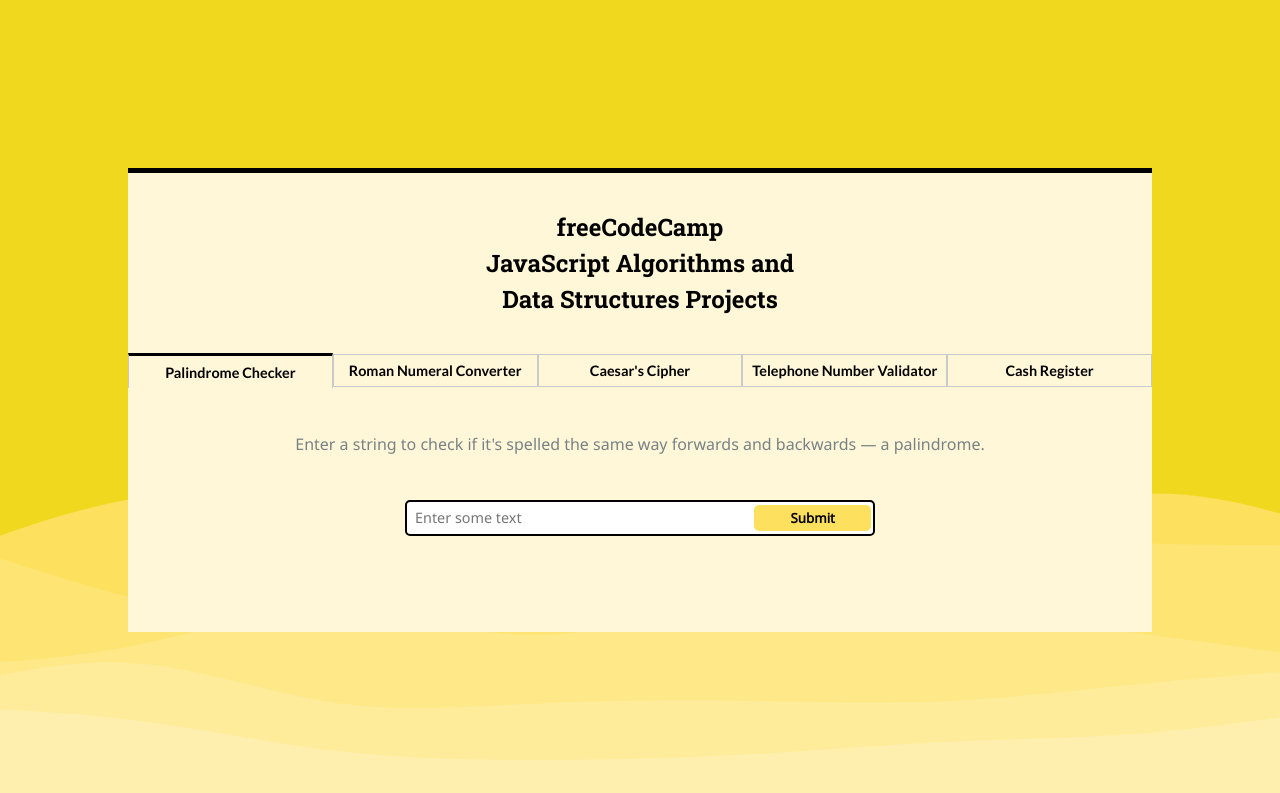
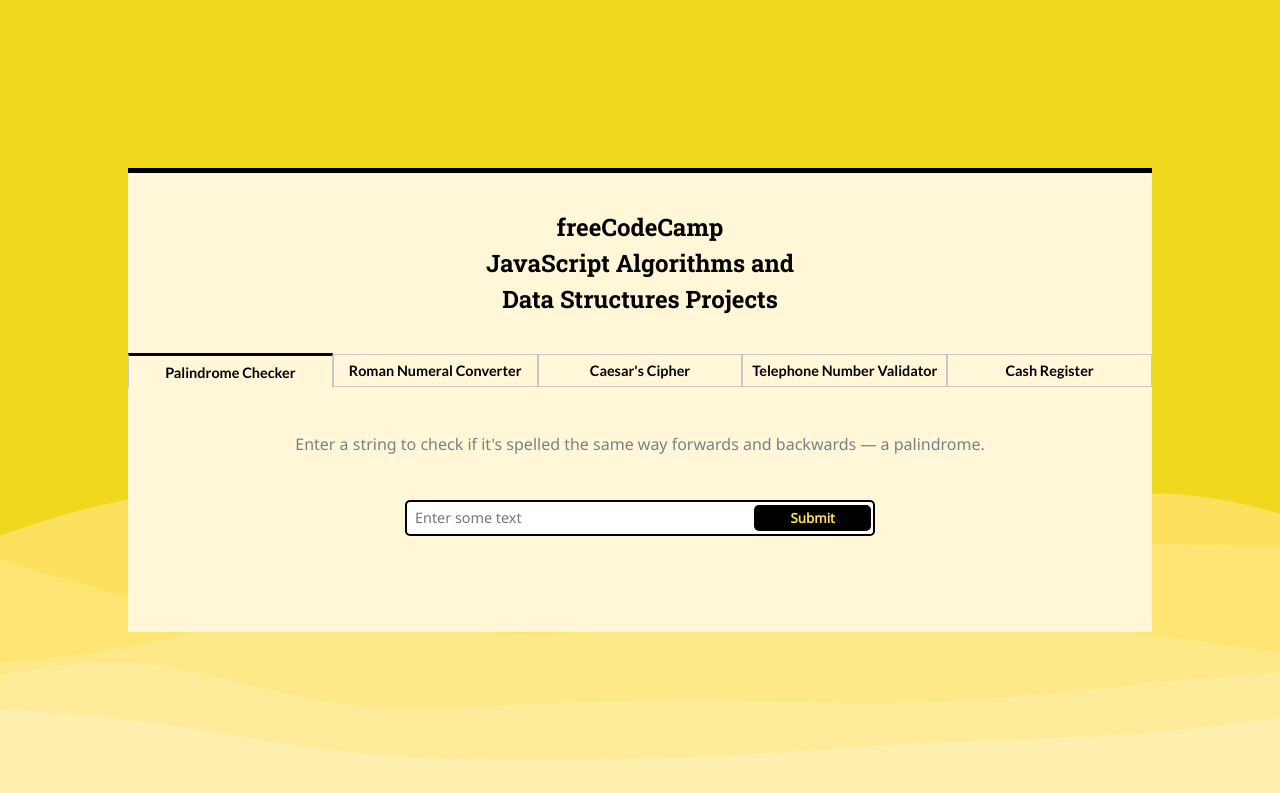
Before and after one commit to jemalmazar/fCC-p6_to_10-js_algorithms_projects, a website built with Parcel: page index.html in a window 1280 px wide. In both pictures the pointer is over the input 812 px from the left and 517 px from the top of the page. Built offline with nearby package versions, Linux system fonts and the light colour scheme.

Commit message:
Add hover styles to Submit button

```diff
--- a/styles.css
+++ b/styles.css
@@ -276,6 +276,11 @@
     cursor: pointer;
 }
 
+input[type="submit"]:hover {
+    background-color: var(--main_brand_colour);
+    color: var(--submit_btn_bg);
+}
+
 .result {
     font-family: 'Noto Sans', sans-serif;
     font-size: 1.25em;
```
